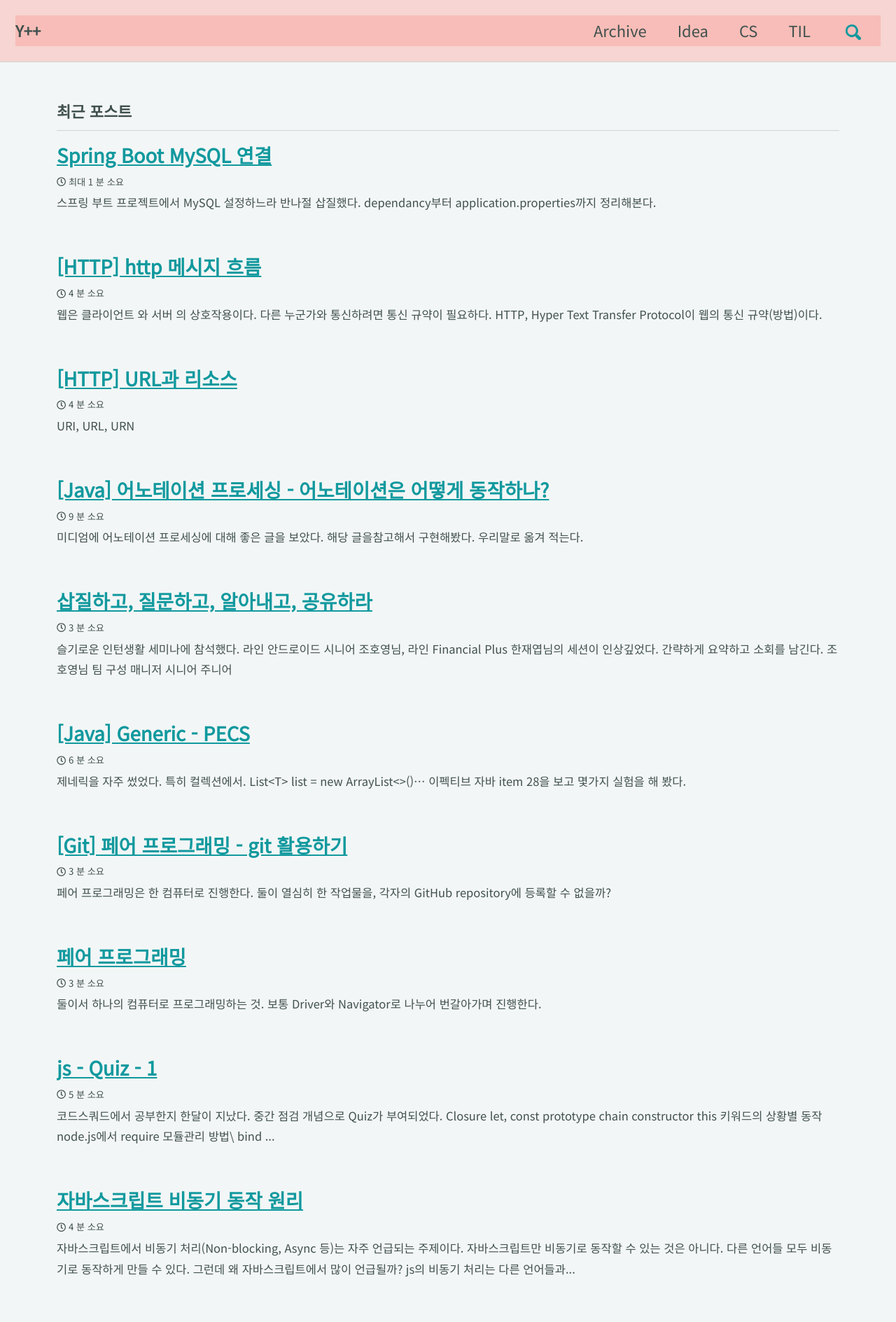
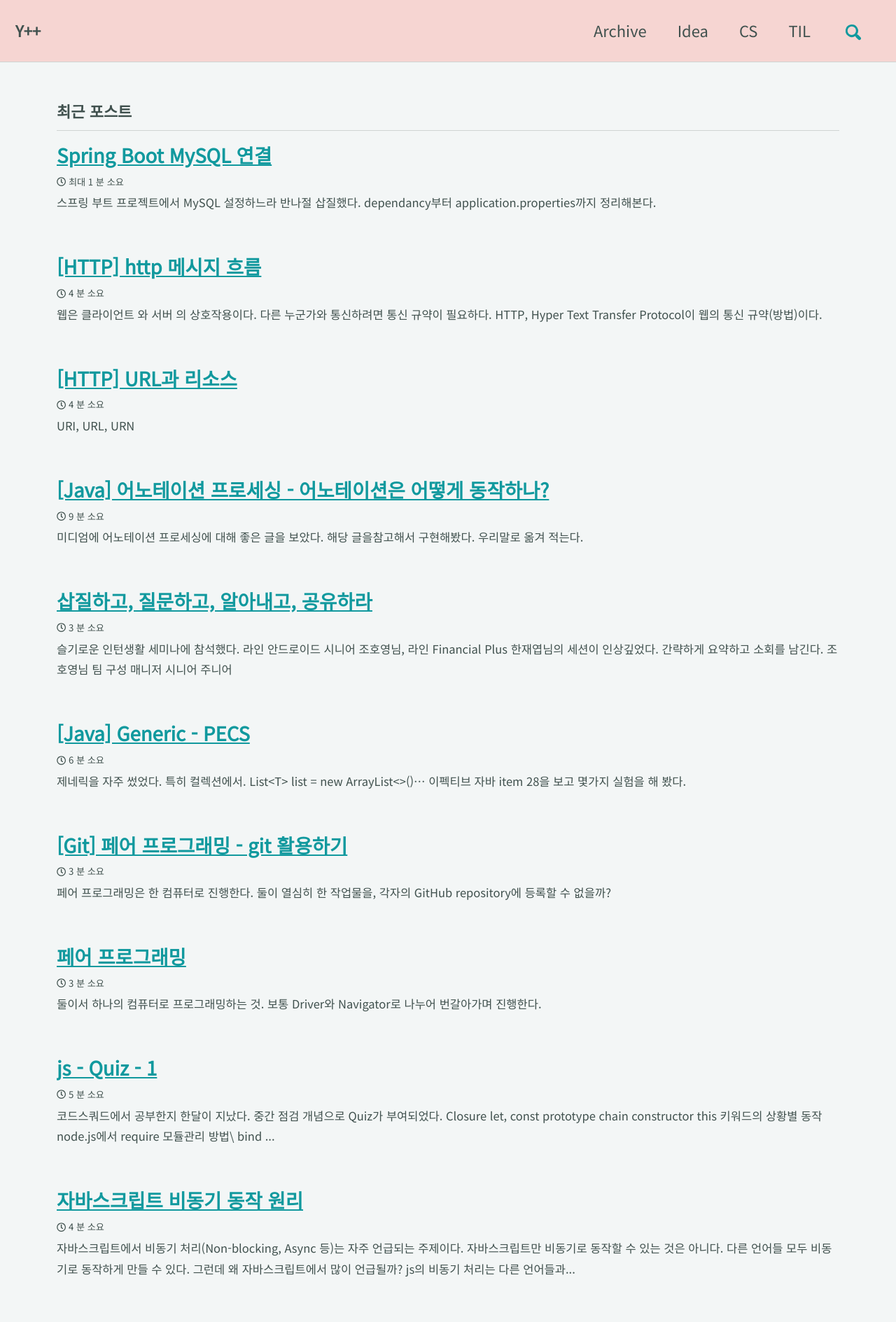
Before and after one commit to andole87/andole87.github.io, a Jekyll site: the page built from index.html, in a window 1280 px wide. Shown: the top 1889 px of the page at 70% size. Built offline with Jekyll 4.4.1, drawn with Linux system fonts in a browser that asks for light colours; cached includes are drawn as plain includes; the list of posts is cut into pages by our own code.

Commit message:
css: greedy-nav

```diff
--- a/_sass/minimal-mistakes/_navigation.scss
+++ b/_sass/minimal-mistakes/_navigation.scss
@@ -178,7 +178,6 @@
   align-items: center;
   min-height: $nav-height;
   // background: $background-color;
-  background-color: #ff6f613d;
 
   a {
     display: block;
```
